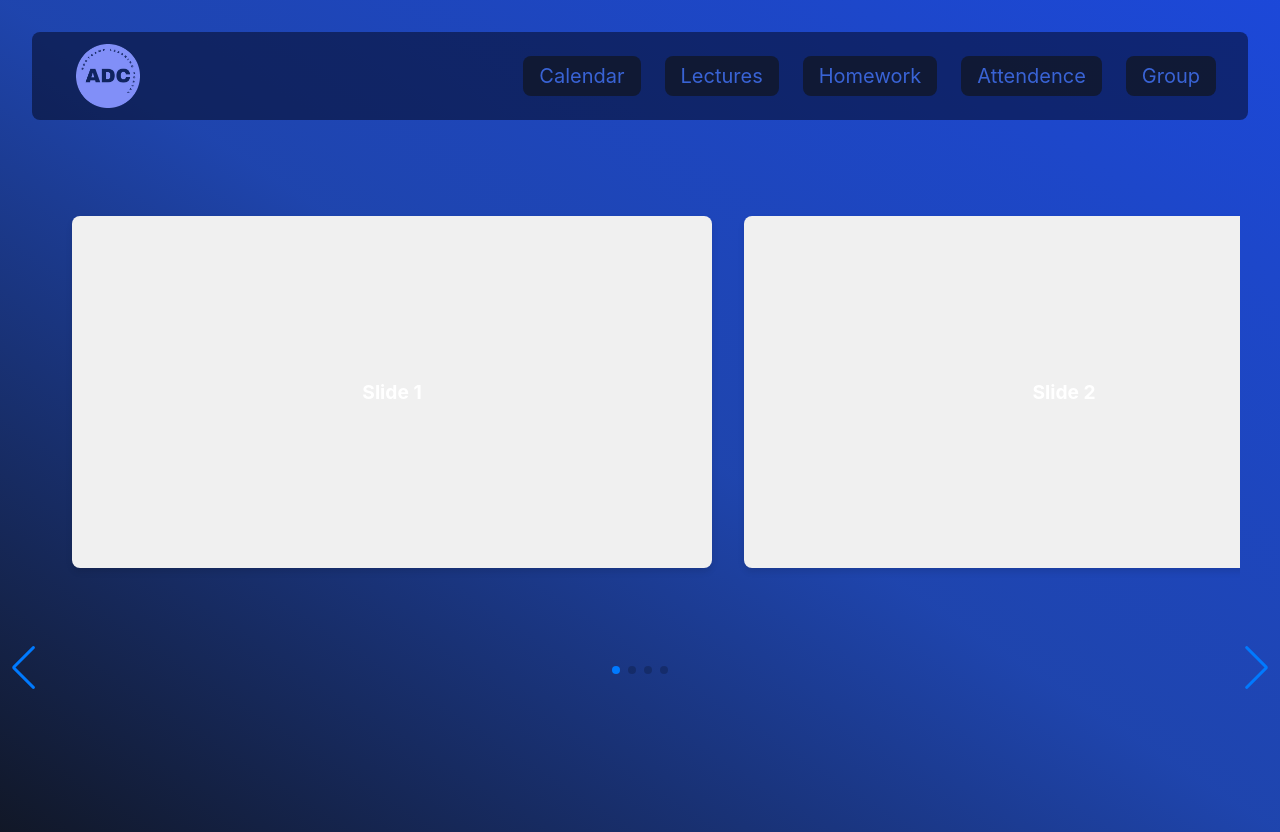
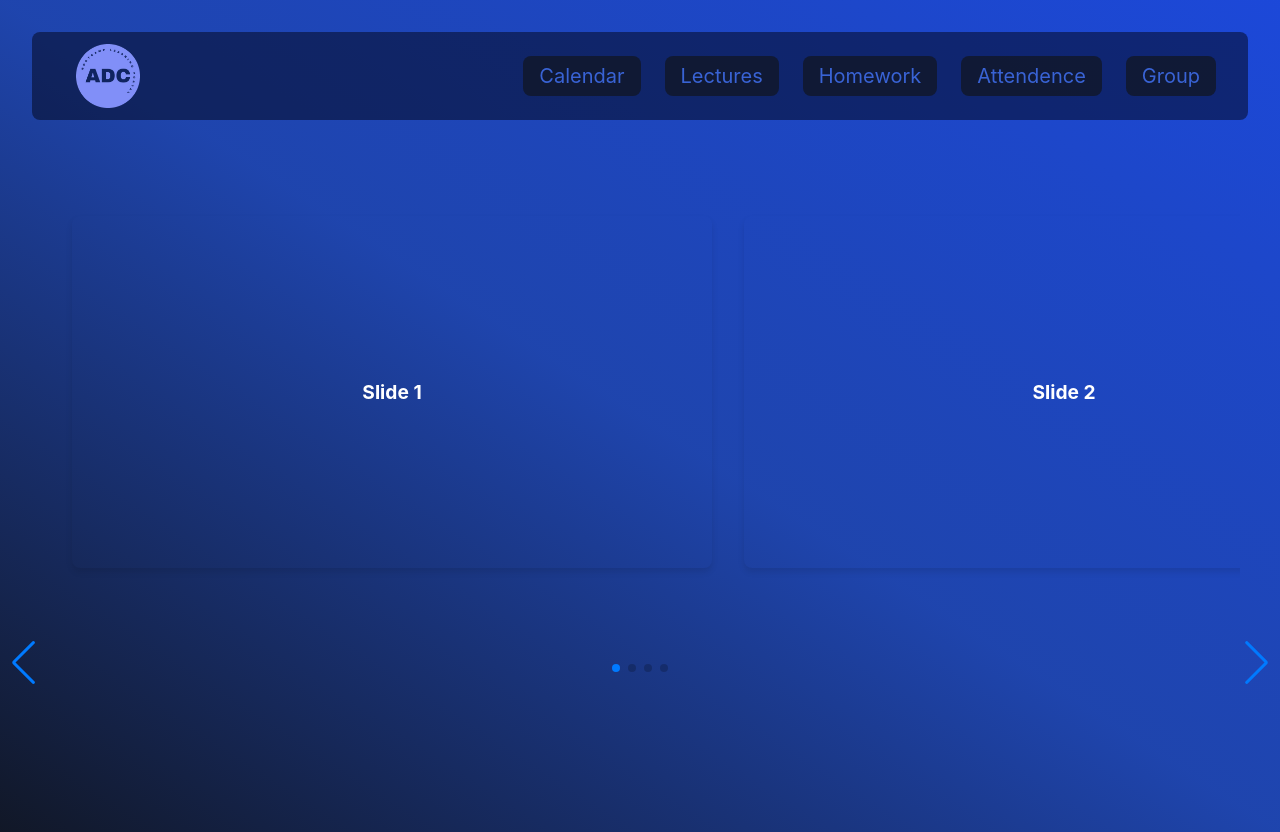
Before and after one commit to aryanj112/BootcampPortal, a React (Vite) app: page /lectures in a window 1280 px wide. Built offline with nearby package versions, Linux system fonts and the light colour scheme.

Commit message:
css update

```diff
--- a/src/pages/Lectures/Lectures.module.css
+++ b/src/pages/Lectures/Lectures.module.css
@@ -1,3 +1,29 @@
+/* Resetting basic styles */
+*,
+*::before,
+*::after {
+  margin: 0;
+  padding: 0;
+  box-sizing: border-box;
+  list-style-type: none;
+}
+
+/* Root variables for easy theme management */
+:root {
+  --primary: #6a59ff;
+  --secondary: #007bff;
+  --active: #0056b3;
+  --white: #ffffff;
+  --bg: #f5f5f5;
+}
+
+/* Basic styling for the body */
+body {
+  font-size: 1.6rem;
+  background: var(--bg);
+}
+
+/* Container for centering content */
 .container {
   display: flex;
   flex-direction: column;
@@ -5,52 +31,114 @@
   padding: 2rem;
 }
 
+/* Swiper container styles */
 .swiperContainer {
-    width: 100%; /* Full width */
+  width: 100%;
   max-width: 1200px; /* Limit maximum width */
-    padding: 1rem; /* Inner padding for Swiper */
-    position: relative; /* Make sure the container allows positioning of children */
+  padding: 1rem;
+  position: relative; /* Allow positioning of child elements */
 }
 
+/* Controls wrapper for pagination and navigation buttons */
 .controlsWrapper {
   display: flex;
   justify-content: center;
   align-items: center;
   gap: 10px; /* Space between buttons and pagination */
-    position: absolute; /* Positioning relative to Swiper */
-    bottom: 7rem; /* Position at the bottom (adjust as needed) */
+  position: absolute;
+  bottom: 7rem; /* Position at the bottom */
   left: 0;
   right: 0;
   flex-direction: row-reverse; /* Reverses the order of items */
-
 }
 
+/* Styling for individual slides */
 .slide {
-    margin: 1rem; /* Space between slides */
-    background-color: #f0f0f0; /* Light gray background */
-    border-radius: 0.5rem; /* Rounded corners */
-    display: flex; /* Center content */
-    align-items: center; /* Vertical centering */
-    justify-content: center; /* Horizontal centering */
-    font-size: 1.2rem; /* Text size */
-    font-weight: bold; /* Bold text */
-    height: 22rem; /* Fixed height for slides */
+  margin: 1rem;
+  border-radius: 0.5rem;
+  display: flex;
+  align-items: center;
+  justify-content: center;
+  font-size: 1.2rem;
+  font-weight: bold;
+  height: 22rem;
   width: 40rem;
   box-shadow: 0 4px 6px rgba(0, 0, 0, 0.1); /* Subtle shadow for depth */
 }
 
-
+/* Swiper pagination styling */
 .swiperPagination {
   text-align: center;
   padding: 10px 0;
 }
 
+/* Pagination bullet default and active styles */
 .swiper-pagination-bullet {
-    background: #007bff; /* Blue color for the dots */
+  background: var(--secondary); /* Blue color for the dots */
   opacity: 0.7;
+  transition: background 0.3s ease;
 }
 
 .swiper-pagination-bullet-active {
-    background: #0056b3; /* Darker blue for active dot */
+  background: var(--active); /* Darker blue for active dot */
   opacity: 1;
 }
+
+/* Styling for the navigation buttons (next/prev) */
+.swiper-button-prev,
+.swiper-button-next {
+  width: 3.5rem;
+  height: 3.5rem;
+  border-radius: 50%;
+  background-color: var(--white);
+  display: flex;
+  align-items: center;
+  justify-content: center;
+  box-shadow: 0px 8px 24px rgba(18, 28, 53, 0.1);
+  font-size: 1.5rem;
+  color: var(--secondary);
+  position: absolute;
+  top: 50%;
+  transform: translateY(-50%);
+  z-index: 10; /* Ensure buttons are above the slides */
+  cursor: pointer;
+}
+
+.swiper-button-prev {
+  left: -2rem;
+}
+
+.swiper-button-next {
+  right: -2rem;
+}
+
+/* Media queries for responsiveness */
+@media (max-width: 500px) {
+  .swiperContainer {
+    height: 47rem;
+  }
+
+  .swiper-slide {
+    width: 28rem !important;
+    height: 36rem !important;
+  }
+
+  .swiper-slide img {
+    width: 28rem !important;
+    height: 36rem !important;
+  }
+
+  .swiper-button-prev,
+  .swiper-button-next {
+    width: 3rem;
+    height: 3rem;
+  }
+}
+
+@media (max-width: 990px) {
+  .swiper-button-prev,
+  .swiper-button-next {
+    width: 3.2rem;
+    height: 3.2rem;
+  }
+}
```
Lines whose indentation alone changed are shown as unchanged.
